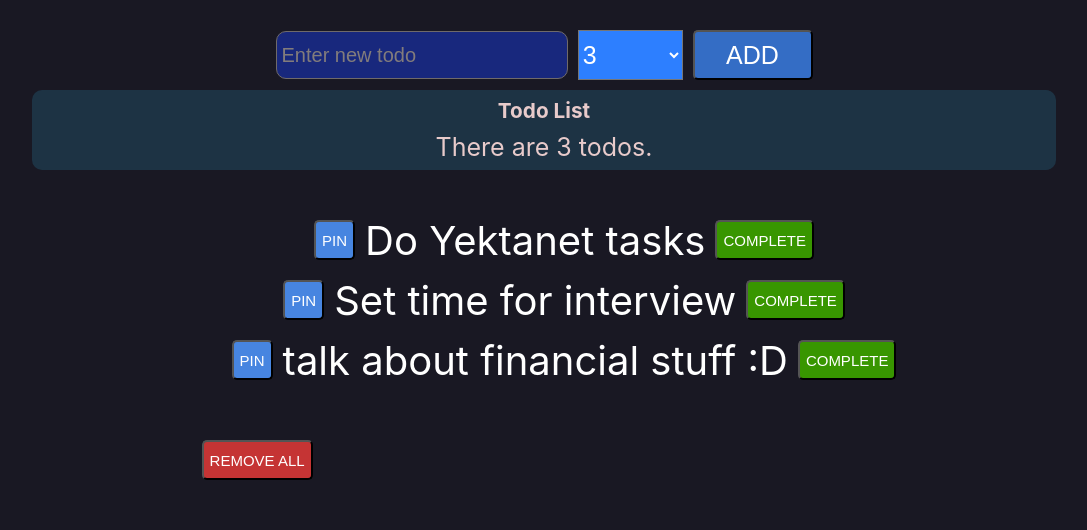
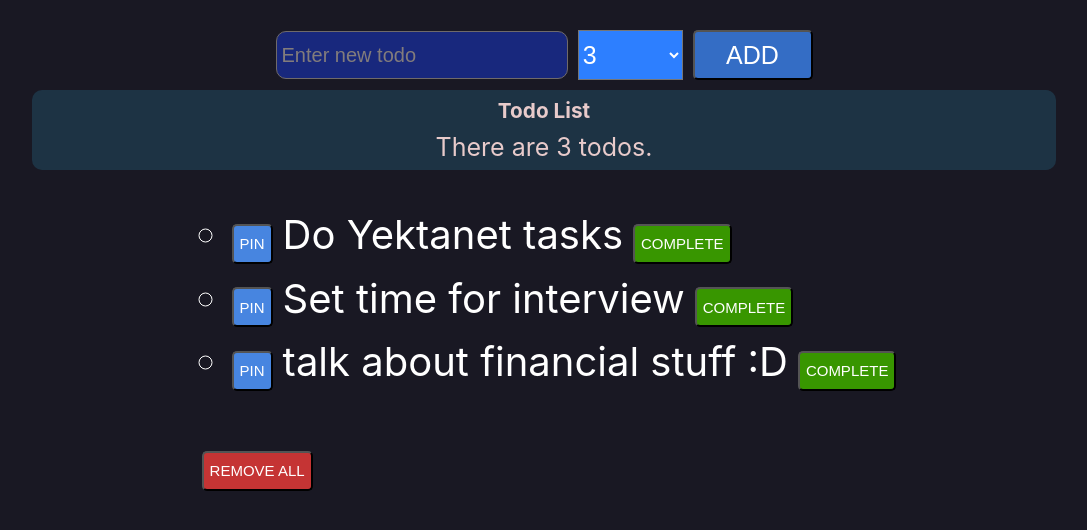
Before and after one commit to safeamiiir/todo-list, a React (Create React App) app: page / in a window 1280 px wide. Shown: the top 530 px of the page, without its empty margins (96-1183 px from the left). Built offline with nearby package versions, Linux system fonts and the light colour scheme.

Commit message:
add bullet style

```diff
--- a/src/components/TodoList.js
+++ b/src/components/TodoList.js
@@ -10,7 +10,7 @@ export default function TodoList() {
 
   let header =
     state.todos.filter(task => task.state !== 0).length === 0 ? (
-      <h4>You did everything in list! <br/> now relax :)) </h4>
+      <h4>You did everything in list! <br /> now relax :)) </h4>
     ) : (
         <TodoHeader>
           <span className="float-right">{pluralize(state.todos.filter(task => task.state !== 0).length)}</span>
--- a/src/index.css
+++ b/src/index.css
@@ -169,10 +169,11 @@ code {
 ul {
   font-size: 40px;
   color: white;
+  list-style-type: circle;
 }
 
 li {
-  display: flex;
+  display: list-item;
   align-items: center;
-  justify-content: center;
+  justify-content: start;
 }
```
